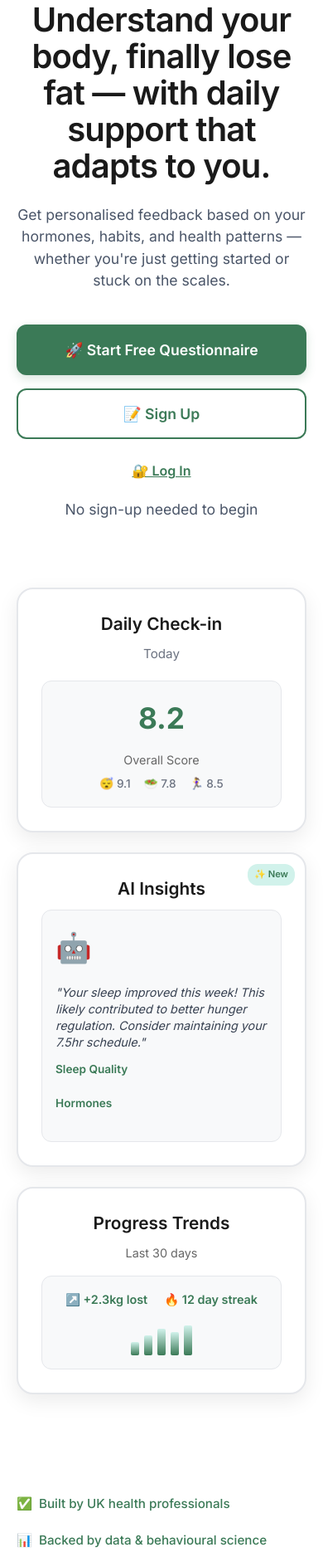
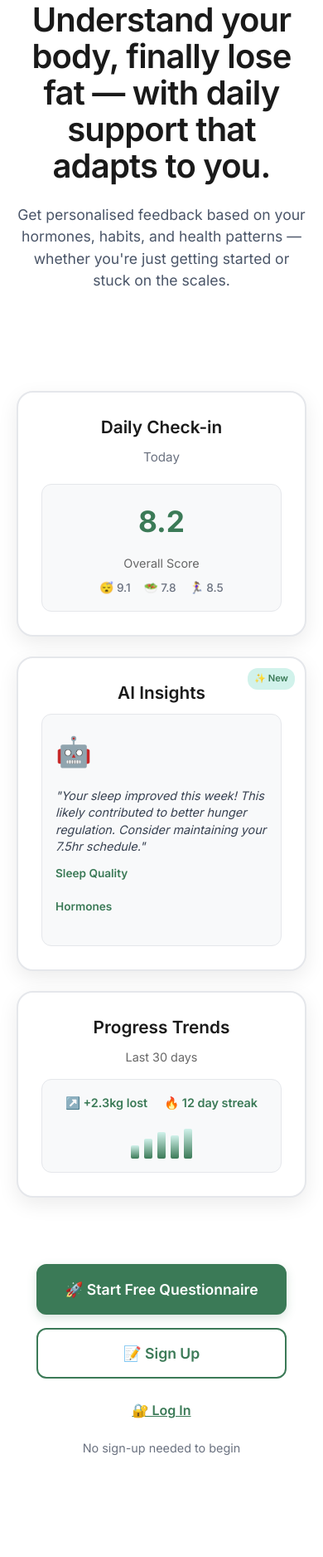
Before and after one commit to byambrose1/ai-fitness-companiion, a Flask app: page / in a window 390 px wide. Shown: the part 147-2023 px from the top of the page at 83% size. Run offline with Flask 3, Linux system fonts and the light colour scheme.

Commit message:
Assistant checkpoint: Moved hero feature cards below subtitle and above buttons
Assistant generated file changes:
- templates/index.html: Move hero feature cards underneath subtitle and above buttons, Move hero feature cards underneath subtitle and above buttons, Update CSS for new hero layout structure, Remove hero-right styles and update responsive design, Update mobile responsive design for new layout

---

User prompt:

Has it been changed? the feature cards are still to the right side rather than underneath the subtitle and above the buttons

Replit-Commit-Author: Assistant
Replit-Commit-Session-Id: 7e78151e-716d-4d9c-949a-00fbd2277e01

```diff
--- a/templates/index.html
+++ b/templates/index.html
@@ -37,13 +37,14 @@
     }
 
     .hero-container {
-      display: grid;
-      grid-template-columns: 1fr 1fr;
-      gap: 60px;
+      display: flex;
+      flex-direction: column;
+      gap: 40px;
       align-items: center;
+      text-align: center;
     }
 
-    .hero-left h1 {
+    .hero-content h1 {
       font-size: 3.2rem;
       font-weight: 600;
       margin-bottom: 24px;
@@ -52,11 +53,14 @@
       line-height: 1.1;
     }
 
-    .hero-left p {
+    .hero-content p {
       font-size: 1.25rem;
       margin-bottom: 40px;
       color: #4a5568;
       line-height: 1.5;
+      max-width: 800px;
+      margin-left: auto;
+      margin-right: auto;
     }
 
     .cta-buttons {
@@ -127,15 +131,13 @@
       margin-top: 8px;
     }
 
-    /* Hero Right - Feature Cards */
-    .hero-right {
-      position: relative;
-    }
-
+    /* Hero Features */
     .hero-features {
       display: flex;
       flex-direction: row;
       gap: 24px;
+      justify-content: center;
+      margin: 40px 0;
     }
 
     .hero-feature-card {
@@ -640,17 +642,11 @@
 
     /* Responsive Design */
     @media (max-width: 768px) {
-      .hero-container {
-        grid-template-columns: 1fr;
-        gap: 40px;
-        text-align: center;
-      }
-
-      .hero-left h1 {
+      .hero-content h1 {
         font-size: 2.5rem;
       }
 
-      .hero-left p {
+      .hero-content p {
         font-size: 1.1rem;
       }
 
@@ -692,26 +688,11 @@
   <!-- Hero Section -->
   <section class="hero">
     <div class="hero-container">
-      <div class="hero-left">
+      <div class="hero-content">
         <h1>Understand your body, finally lose fat — with daily support that adapts to you.</h1>
         <p>Get personalised feedback based on your hormones, habits, and health patterns — whether you're just getting started or stuck on the scales.</p>
-
-        <div class="cta-buttons">
-          <button onclick="openQuiz()" class="btn btn-primary">
-            🚀 Start Free Questionnaire
-          </button>
-          <button onclick="openSignup()" class="btn btn-secondary">
-            📝 Sign Up
-          </button>
-          <button onclick="openLogin()" class="btn btn-tertiary">
-            🔐 Log In
-          </button>
       </div>
 
-        <p class="cta-note">No sign-up needed to begin</p>
-      </div>
-
-      <div class="hero-right">
       <div class="hero-features">
         <div class="hero-feature-card">
           <h3>Daily Check-in</h3>
@@ -756,6 +737,21 @@
           </div>
         </div>
       </div>
+
+      <div class="hero-cta">
+        <div class="cta-buttons">
+          <button onclick="openQuiz()" class="btn btn-primary">
+            🚀 Start Free Questionnaire
+          </button>
+          <button onclick="openSignup()" class="btn btn-secondary">
+            📝 Sign Up
+          </button>
+          <button onclick="openLogin()" class="btn btn-tertiary">
+            🔐 Log In
+          </button>
+        </div>
+
+        <p class="cta-note">No sign-up needed to begin</p>
       </div>
     </div>
   </section>
```
Lines whose indentation alone changed are shown as unchanged.
